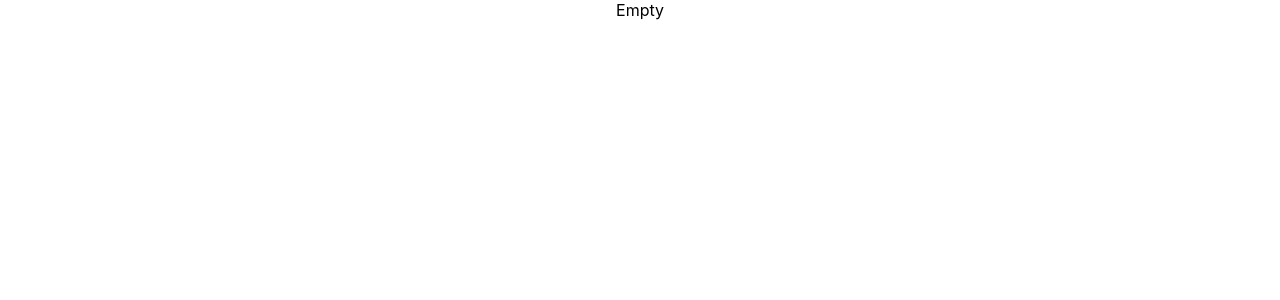
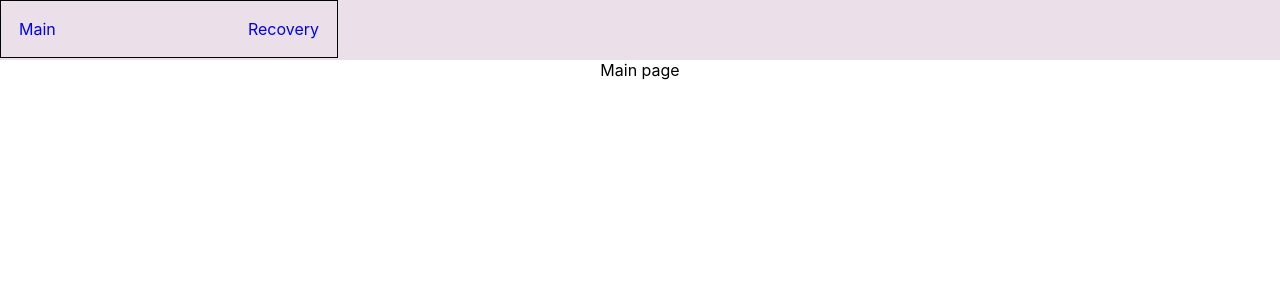
Before and after one commit to ElenaHrudavenka/desk-of-cards-, a React (Create React App) app: page / in a window 1280 px wide. Shown: the top 300 px of the page. Built offline with nearby package versions, Linux system fonts and the light colour scheme; the HTML template or start-up script is replaced by a standard one.

Commit message:
Update App.tsx

```diff
--- a/src/App.tsx
+++ b/src/App.tsx
@@ -1,11 +1,18 @@
 import React from 'react';
 import './App.css';
+import Header from "./components/header/Header";
+import createRoutes from "./common/routes/routes";
 
+const routes = createRoutes();
 
 function App() {
     return (
         <div className="App">
-            Empty
+            <Header/>
+            <div>
+                {routes}
+                {/* <Footer/>*/}
+            </div>
         </div>
 
     );
```
